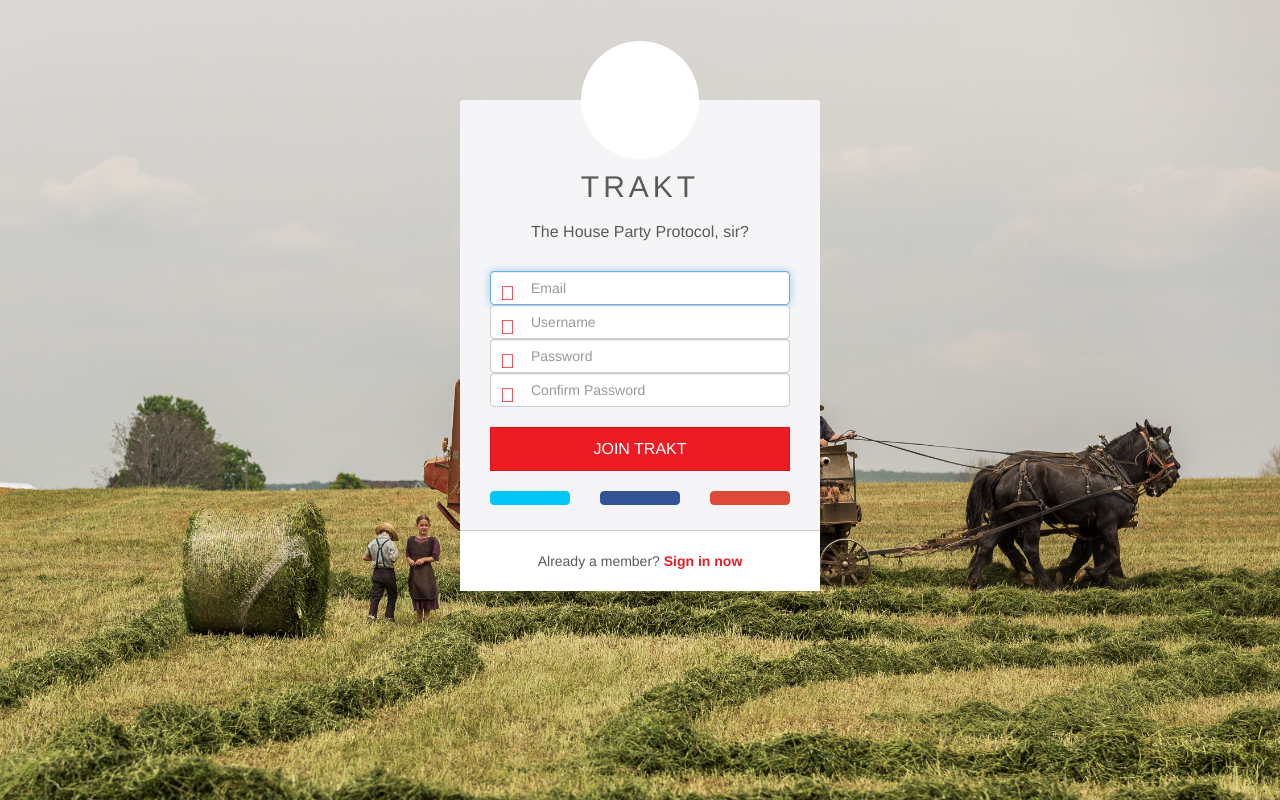
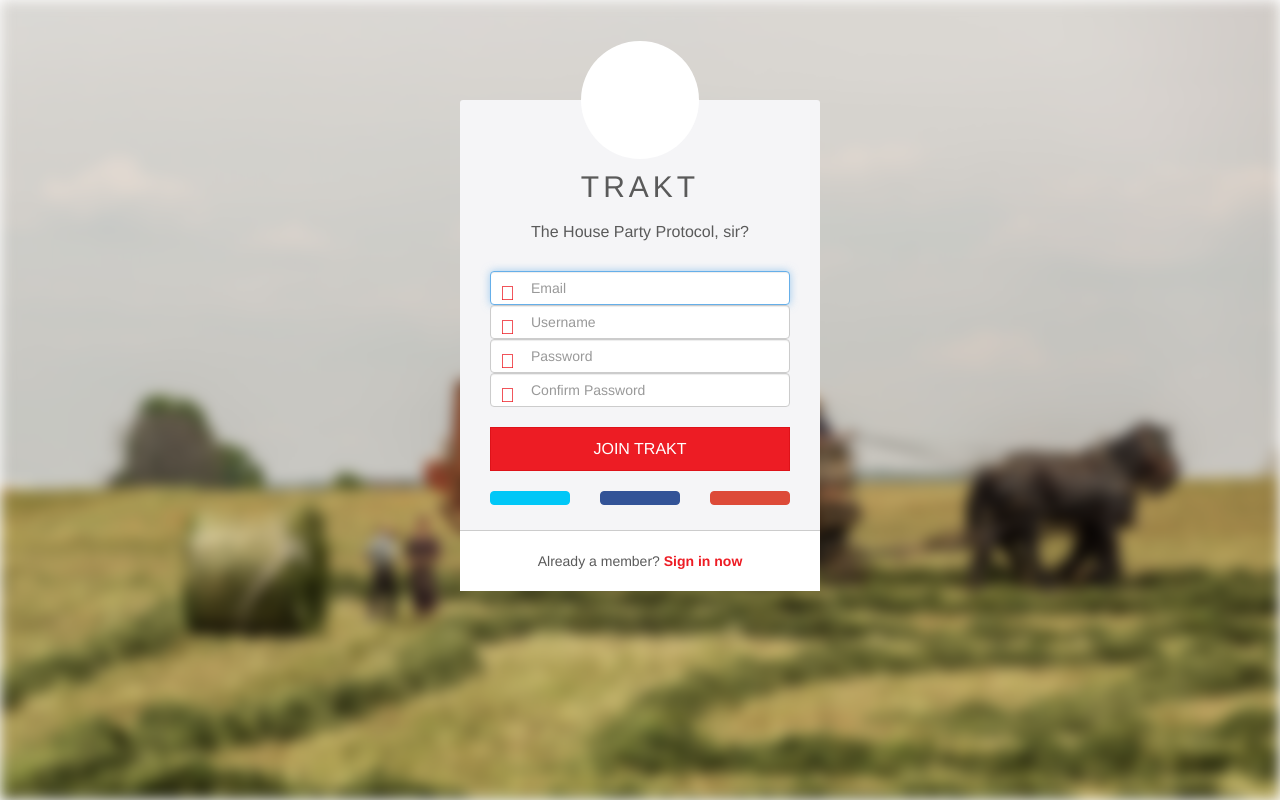
Before and after one commit to sunnry/iteamstudio, a Django app: page /register/ in a window 1280 px wide. Run offline with Django 3.2, Linux system fonts and the light colour scheme; some libraries are stand-ins or nearby versions.

Commit message:
add background blur css effect

```diff
--- a/static/register/register.css
+++ b/static/register/register.css
@@ -11,6 +11,11 @@
    position: fixed;
    opacity: 1;
    transition: opacity .5s;
+   filter:blur(7px);
+   -webkit-filter:blur(7px);
+   -ms-filter:blur(7px);
+   -moz-filter:blur(7px);
+   -o-filter:blur(7px);
 }
 
 #auth-form-wrapper {
```
